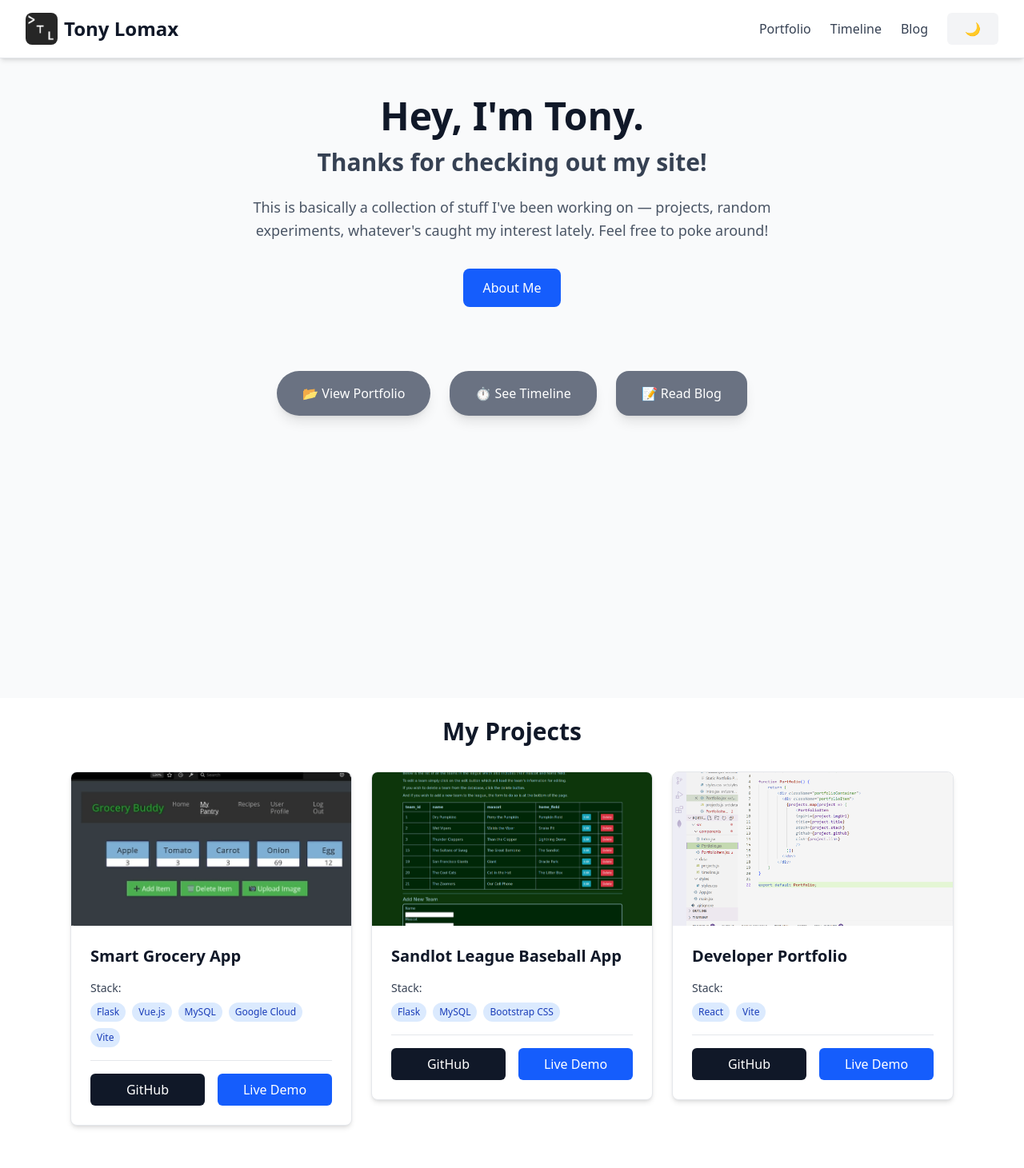
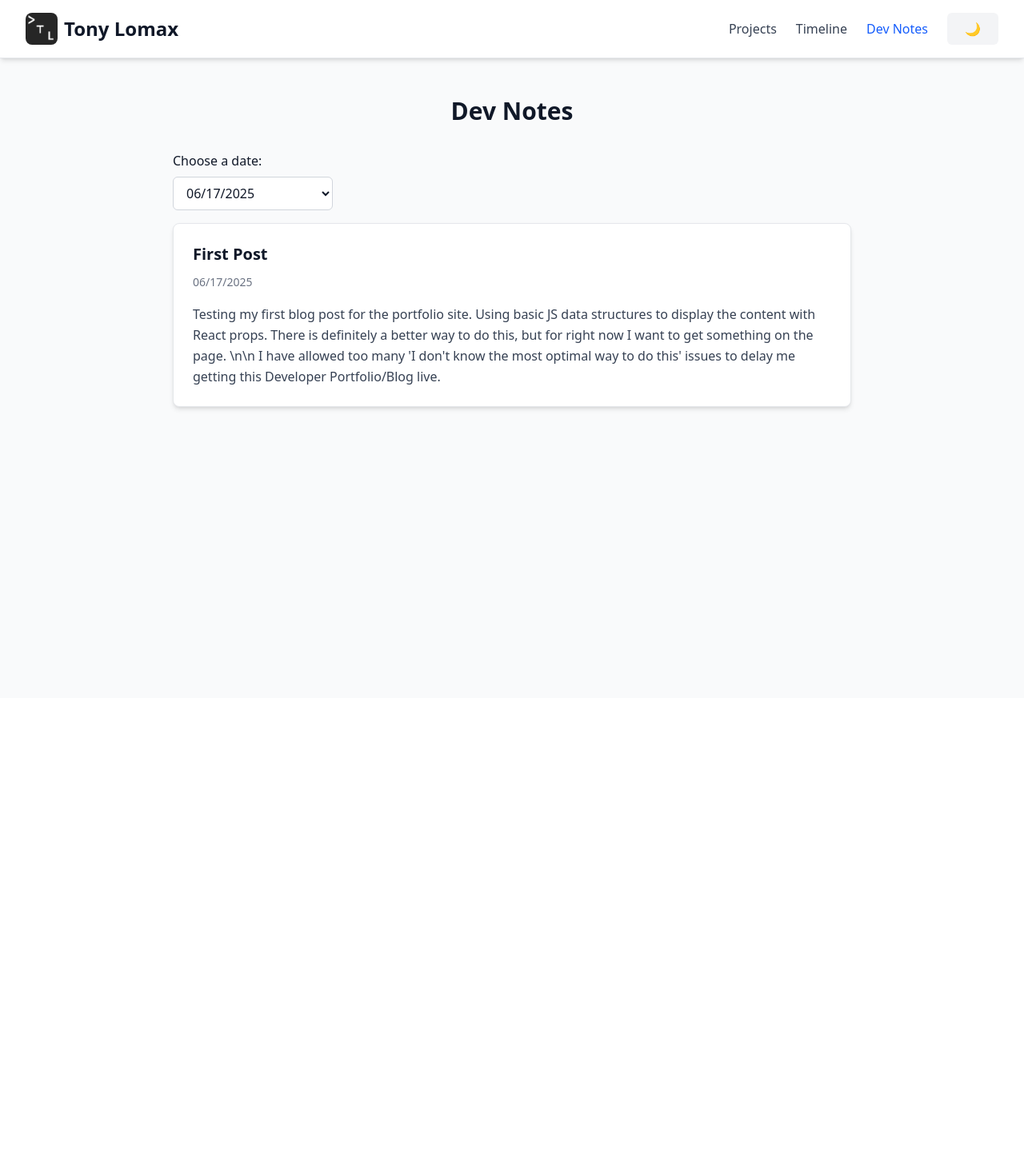
Before and after one commit to lomaxanthony/Portfolio, a React (Vite) app: page /Portfolio/notes in a window 1280 px wide. Shown: the top 1461 px of the page at 80% size. After the commit the page ends 873 px from the top, so only its background shows below. Built offline with nearby package versions, Linux system fonts and the light colour scheme.

Commit message:
Adder React-router-dom library to improve nav. Also changed the Portfolio component to Projects to reduce confusion. Also changed Blog component to Dev Notes. Updated the variable/file names for both changes. Everything should be good to go.

```diff
--- a/package.json
+++ b/package.json
@@ -13,7 +13,8 @@
   },
   "dependencies": {
     "react": "^19.0.0",
-    "react-dom": "^19.0.0"
+    "react-dom": "^19.0.0",
+    "react-router-dom": "^7.6.3"
   },
   "devDependencies": {
     "@eslint/js": "^9.21.0",
--- a/src/App.jsx
+++ b/src/App.jsx
@@ -1,25 +1,24 @@
 import React from 'react';
+import { BrowserRouter as Router, Routes, Route} from 'react-router-dom';
 import Header from './components/Header';
 import Intro from './components/Intro';
-import Portfolio from './components/Portfolio';
+import Projects from './components/Projects';
 import Timeline from './components/Timeline';
-import Blog from './components/Blog';
+import Notes from './components/Notes';
 
 function App() {
     return (
-        <div>
-            <Header />
-            <Intro />
-            <section id="portfolio">
-                <Portfolio />
-            </section>
-            <section id="timeline">
-                <Timeline />
-            </section>
-            <section id="blog">
-                <Blog />
-            </section>
-        </div>
+        <Router>
+            <div>
+                <Header />
+                <Routes>
+                    <Route path="/Portfolio/" element={<Intro />} />
+                    <Route path="/Portfolio/projects" element={<Projects />} />
+                    <Route path="/Portfolio/timeline" element={<Timeline />} />
+                    <Route path="/Portfolio/notes" element={<Notes />} />
+                </Routes>
+            </div>
+        </Router>
     );
 }
 
--- a/src/components/Header.jsx
+++ b/src/components/Header.jsx
@@ -1,7 +1,9 @@
 import React, { useState, useEffect } from "react";
+import { Link, useLocation } from "react-router-dom";
 
 function Header() {
     const [darkMode, setDarkMode] = useState(false);
+    const location = useLocation();
 
     // Ensure clean initial state
     useEffect(() => {
@@ -20,26 +22,13 @@ function Header() {
         }
     };
 
-    const scrollToSection = (sectionId) => {
-        const element = document.getElementById(sectionId);
-        if (element) {
-            const headerHeight = 80; // Approximate header height
-            const elementPosition = element.offsetTop - headerHeight;
-
-            window.scrollTo({
-                top: elementPosition,
-                behavior: 'smooth'
-            });
-        }
-    };
-
     return (
         <header className="bg-white dark:bg-gray-700 shadow-md border-b border-gray-200 dark:border-gray-700 sticky top-0 z-50">
             <div className="max-w-7xl mx-auto px-4 sm:px-6 lg:px-8">
                 <div className="flex justify-between items-center py-4">
                     {/* Left side - Logo and Name */}
                     <div className="flex items-center space-x-3">
-                        <a href="/Portfolio/" className="flex items-center space-x-2">
+                        <Link to="/Portfolio/" className="flex items-center space-x-2">
                             <img
                                 src="/Portfolio/favicon/android-chrome-192x192.png"
                                 width={40}
@@ -50,29 +39,41 @@ function Header() {
                             <h1 className="text-2xl font-bold text-gray-900 dark:text-white">
                                 Tony Lomax
                             </h1>
-                        </a>
+                        </Link>
                     </div>
 
                     <div className="flex items-center space-x-6">
                         <nav className="hidden md:flex items-center space-x-6">
-                            <button
-                                onClick={() => scrollToSection('portfolio')}
-                                className="text-gray-700 dark:text-gray-300 hover:text-blue-600 dark:hover:text-blue-400 transition-colors duration-200"
+                            <Link
+                                to="/Portfolio/projects"
+                                className={`transition-colors duration-200 ${
+                                    location.pathname === '/Portfolio/projects'
+                                        ? 'text-blue-600 dark:text-blue-400'
+                                        : 'text-gray-700 dark:text-gray-300 hover:text-blue-600 dark:hover:text-blue-400'
+                                }`}
                             >
-                                Portfolio
-                            </button>
-                            <button
-                                onClick={() => scrollToSection('timeline')}
-                                className="text-gray-700 dark:text-gray-300 hover:text-blue-600 dark:hover:text-blue-400 transition-colors duration-200"
+                                Projects
+                            </Link>
+                            <Link
+                                to="/Portfolio/timeline"
+                                className={`transition-colors duration-200 ${
+                                    location.pathname === '/Portfolio/timeline'
+                                        ? 'text-blue-600 dark:text-blue-400'
+                                        : 'text-gray-700 dark:text-gray-300 hover:text-blue-600 dark:hover:text-blue-400'
+                                }`}
                             >
                                 Timeline
-                            </button>
-                            <button
-                                onClick={() => scrollToSection('blog')}
-                                className="text-gray-700 dark:text-gray-300 hover:text-blue-600 dark:hover:text-blue-400 transition-colors duration-200"
+                            </Link>
+                            <Link
+                                to="/Portfolio/notes"
+                                className={`transition-colors duration-200 ${
+                                    location.pathname === '/Portfolio/notes'
+                                        ? 'text-blue-600 dark:text-blue-400'
+                                        : 'text-gray-700 dark:text-gray-300 hover:text-blue-600 dark:hover:text-blue-400'
+                                }`}
                             >
-                                Blog
-                            </button>
+                                Dev Notes
+                            </Link>
                         </nav>
 
                         <button
--- a/src/components/Intro.jsx
+++ b/src/components/Intro.jsx
@@ -1,4 +1,5 @@
 import { useState } from "react";
+import { Link } from "react-router-dom";
 
 function Intro() {
 
@@ -6,19 +7,6 @@ function Intro() {
 
     const toggleBlurb = () => {
       setOpenBlurb( !openBlurb);
-    };
-
-    const scrollToSection = (sectionId) => {
-        const element = document.getElementById(sectionId);
-        if (element) {
-            const headerHeight = 80; // Approximate header height
-            const elementPosition = element.offsetTop - headerHeight;
-
-            window.scrollTo({
-                top: elementPosition,
-                behavior: 'smooth'
-            });
-        }
     };
 
     const renderBlurb = () => {
@@ -67,26 +55,26 @@ function Intro() {
 
           {renderBlurb()}
 
-          {/* Navigation Buttons - Fun Shapes */}
+          {/* Navigation Buttons */}
           <div className="flex flex-wrap justify-center gap-6 mt-12">
-            <button
-              onClick={() => scrollToSection('portfolio')}
-              className="px-8 py-4 bg-gray-500 hover:bg-gray-600 dark:bg-gray-600 dark:hover:bg-gray-500 text-white font-medium rounded-full transform hover:scale-105 transition-all duration-200 focus:outline-none focus:ring-2 focus:ring-gray-400 focus:ring-offset-2 shadow-lg"
+            <Link
+                to="/Portfolio/portfolio"
+                className="px-8 py-4 bg-gray-500 hover:bg-gray-600 dark:bg-gray-600 dark:hover:bg-gray-500 text-white font-medium rounded-full transform hover:scale-105 transition-all duration-200 focus:outline-none focus:ring-2 focus:ring-gray-400 focus:ring-offset-2 shadow-lg"
             >
-              📂 View Portfolio
-            </button>
-            <button
-              onClick={() => scrollToSection('timeline')}
-              className="px-8 py-4 bg-gray-500 hover:bg-gray-600 dark:bg-gray-600 dark:hover:bg-gray-500 text-white font-medium rounded-3xl transform hover:scale-105 transition-all duration-200 focus:outline-none focus:ring-2 focus:ring-gray-400 focus:ring-offset-2 shadow-lg"
+              📂 View Projects
+            </Link>
+            <Link
+                to="/Portfolio/timeline"
+                className="px-8 py-4 bg-gray-500 hover:bg-gray-600 dark:bg-gray-600 dark:hover:bg-gray-500 text-white font-medium rounded-3xl transform hover:scale-105 transition-all duration-200 focus:outline-none focus:ring-2 focus:ring-gray-400 focus:ring-offset-2 shadow-lg"
             >
               ⏱️ See Timeline
-            </button>
-            <button
-              onClick={() => scrollToSection('blog')}
-              className="px-8 py-4 bg-gray-500 hover:bg-gray-600 dark:bg-gray-600 dark:hover:bg-gray-500 text-white font-medium rounded-2xl transform hover:scale-105 transition-all duration-200 focus:outline-none focus:ring-2 focus:ring-gray-400 focus:ring-offset-2 shadow-lg"
+            </Link>
+            <Link
+                to="/Portfolio/notes"
+                className="px-8 py-4 bg-gray-500 hover:bg-gray-600 dark:bg-gray-600 dark:hover:bg-gray-500 text-white font-medium rounded-2xl transform hover:scale-105 transition-all duration-200 focus:outline-none focus:ring-2 focus:ring-gray-400 focus:ring-offset-2 shadow-lg"
             >
-              📝 Read Blog
-            </button>
+              📝 Dev Notes
+            </Link>
           </div>
         </section>
       </div>
--- a/src/components/BlogItem.jsx
+++ b/src/components/NoteItem.jsx
@@ -1,4 +1,4 @@
-function BlogItem ({date, title, content}) {
+function NoteItem ({date, title, content}) {
     return (
         <article className="bg-white dark:bg-gray-800 rounded-lg shadow-md p-6 border border-gray-200 dark:border-gray-700">
             <header className="mb-4">
@@ -18,4 +18,4 @@ function BlogItem ({date, title, content}) {
     )
 }
 
-export default BlogItem;
+export default NoteItem;
--- a/src/components/Blog.jsx
+++ b/src/components/Notes.jsx
@@ -1,16 +1,16 @@
 import { useState } from "react";
-import blogEntries from "../data/blogEntries";
-import BlogItem from './BlogItem';
+import noteEntries from "../data/noteEntries";
+import NoteItem from './NoteItem';
 
-function Blog() {
-    const [selectedDate, setSelectedDate] = useState(blogEntries[0].date);
-    const selectedPost = blogEntries.find((entry) => entry.date === selectedDate);
+function Notes() {
+    const [selectedDate, setSelectedDate] = useState(noteEntries[0].date);
+    const selectedPost = noteEntries.find((entry) => entry.date === selectedDate);
 
     return (
         <div className="min-h-screen bg-gray-50 dark:bg-gray-900 py-12">
             <div className="max-w-4xl mx-auto px-6">
                 <h2 className="text-3xl font-bold text-gray-900 dark:text-white mb-8 text-center">
-                    Blog
+                    Dev Notes
                 </h2>
                 <label className="block mb-2 text-gray-900 dark:text-white font-medium">Choose a date:</label>
                 <select
@@ -18,7 +18,7 @@ function Blog() {
                     onChange={(e) => setSelectedDate(e.target.value)}
                     className="border border-gray-300 dark:border-gray-600 px-3 py-2 rounded-md bg-white dark:bg-gray-800 text-gray-900 dark:text-white focus:outline-none focus:ring-2 focus:ring-blue-500 min-w-[200px]"
                 >
-                    {blogEntries.map((entry) => (
+                    {noteEntries.map((entry) => (
                         <option key={entry.date} value={entry.date}>
                             {entry.date}
                         </option>
@@ -27,7 +27,7 @@ function Blog() {
 
                 {selectedPost && (
                     <div className="mt-4">
-                        <BlogItem
+                        <NoteItem
                             date={selectedPost.date}
                             title={selectedPost.title}
                             content={selectedPost.content}
@@ -40,4 +40,4 @@ function Blog() {
     );
 }
 
-export default Blog;
+export default Notes;
--- a/src/components/PortfolioItem.jsx
+++ b/src/components/ProjectItem.jsx
@@ -1,4 +1,4 @@
-function PortfolioItem({title, imgUrl, stack, github, link}) {
+function ProjectItem({title, imgUrl, stack, github, link}) {
     return (
         <div className="bg-white dark:bg-gray-800 rounded-lg shadow-md hover:shadow-lg transition-shadow duration-300 overflow-hidden border border-gray-200 dark:border-gray-700">
             <img
@@ -50,4 +50,4 @@ function PortfolioItem({title, imgUrl, stack, github, link}) {
     );
 }
 
-export default PortfolioItem;
+export default ProjectItem;
--- a/src/components/Portfolio.jsx
+++ b/src/components/Projects.jsx
@@ -1,16 +1,16 @@
-import PortfolioItem from "./PortfolioItem";
-import projects from "../data/projects"
+import ProjectItem from "./ProjectItem";
+import projectData from "../data/projectData"
 
-function Portfolio() {
+function Projects() {
     return (
         <div className="max-w-6xl mx-auto p-6 bg-white dark:bg-gray-900">
             <h2 className="text-3xl font-bold text-gray-900 dark:text-white mb-8 text-center">
                 My Projects
             </h2>
             <div className="grid grid-cols-1 md:grid-cols-2 lg:grid-cols-3 gap-6">
-                {projects.map((project, index) => (
+                {projectData.map((project, index) => (
                     <div key={index} className="transform transition-transform duration-200 hover:scale-105">
-                        <PortfolioItem
+                        <ProjectItem
                             imgUrl={project.imgUrl}
                             title={project.title}
                             stack={project.stack}
@@ -24,4 +24,4 @@ function Portfolio() {
     )
 }
 
-export default Portfolio;
+export default Projects;
--- a/src/data/blogEntries.js
+++ b/src/data/noteEntries.js
@@ -1,4 +1,4 @@
-const blogEntries = [
+const noteEntries = [
     {
         date: '06/17/2025',
         title: 'First Post',
@@ -17,4 +17,4 @@ const blogEntries = [
     }
 ]
 
-export default blogEntries;
+export default noteEntries;
--- a/src/data/projects.js
+++ b/src/data/projectData.js
@@ -1,4 +1,4 @@
-const projects = [
+const projectData = [
     {
        title: 'Smart Grocery App',
        imgUrl: '/Portfolio/assets/grocery-buddy.png',
@@ -22,4 +22,4 @@ const projects = [
      },
 ]
 
-export default projects;
+export default projectData;
```
Also changed, not shown: 1 other file (tests, documents, lock files or other folders).
